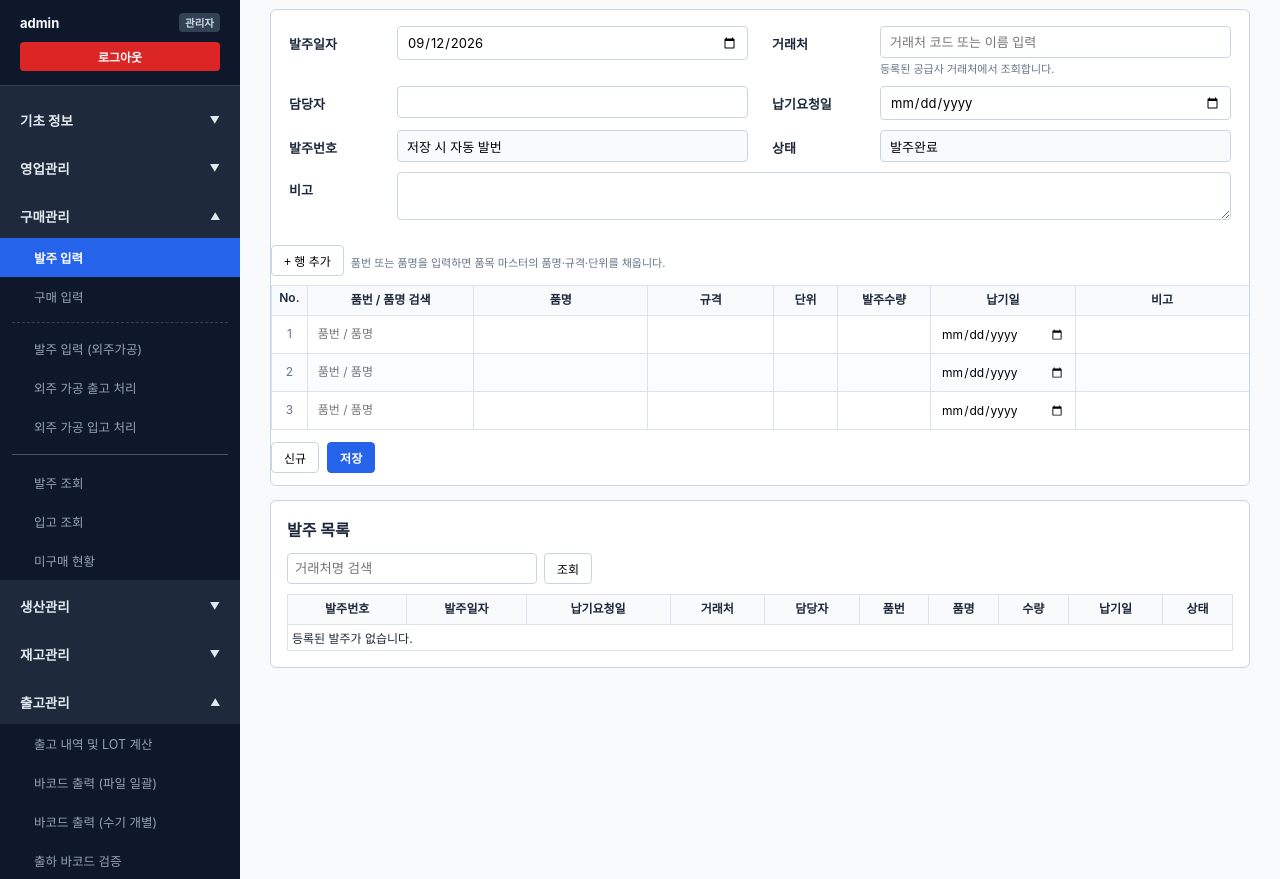
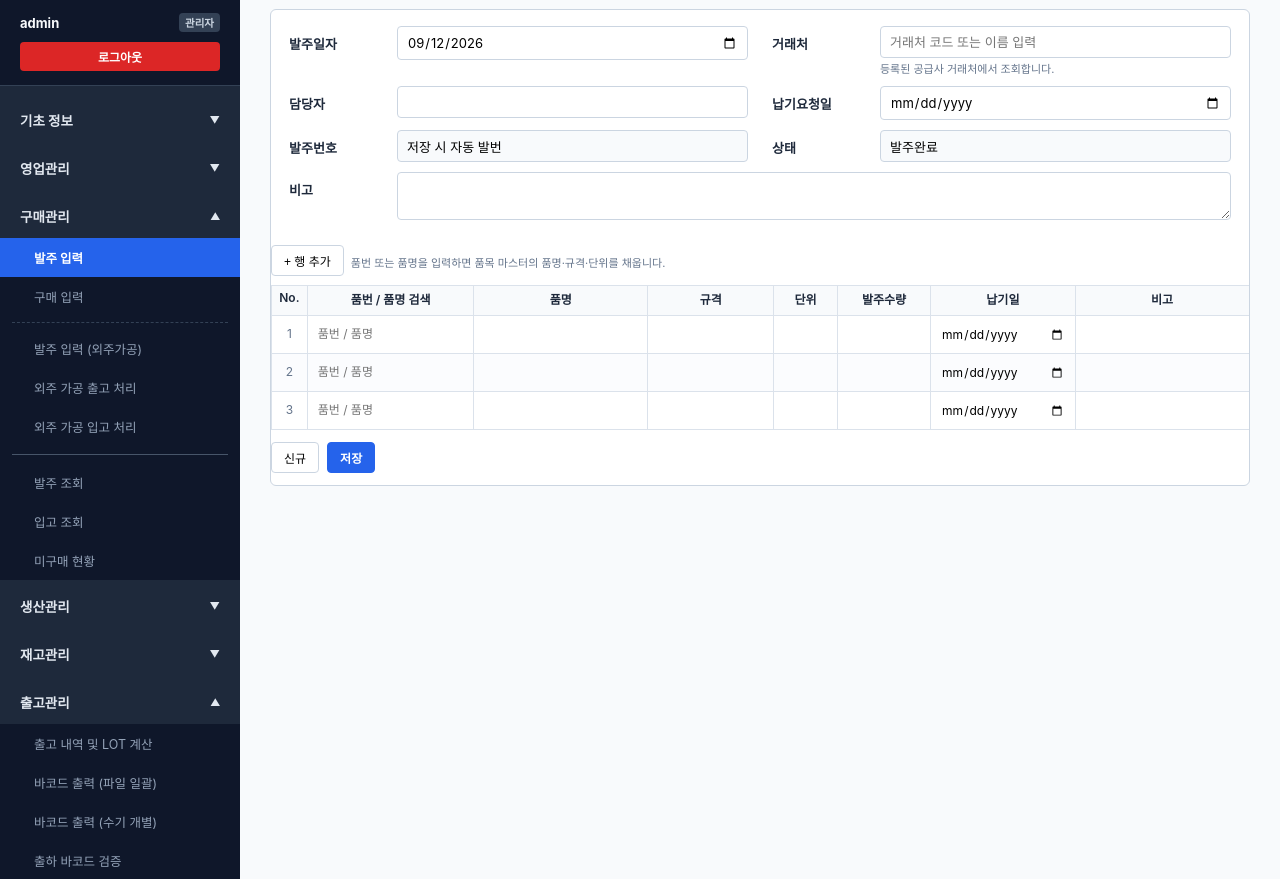
Before and after one commit to genesis03/MES, a FastAPI app: page /purchase/orders in a window 1280 px wide. Shown: the part 62-941 px from the top of the page. Run offline with FastAPI, Linux system fonts and the light colour scheme; data that the repository does not hold is empty.

Commit message:
발주 입력 화면에서 하단 발주 목록 제거

```diff
--- a/static/purchase_orders.js
+++ b/static/purchase_orders.js
@@ -210,37 +210,14 @@
       });
       $('po-number').value = data.po_no;
       message(data.po_no + ' 저장되었습니다. 새 발주는 신규를 누르세요.');
-      loadOrders();
     } catch (error) {
       $('po-save').disabled = false;
-      message(error.message + ' 통신 오류라면 목록에서 저장 여부를 먼저 확인하세요.');
+      message(error.message + ' 통신 오류라면 발주 조회에서 저장 여부를 먼저 확인하세요.');
     } finally { saving = false; }
-  }
-  async function loadOrders() {
-    const body = $('po-list'); body.replaceChildren();
-    try {
-      const supplier = $('po-list-query').value.trim();
-      const data = await request('/api/purchase/orders?' + new URLSearchParams({supplier, limit: '1000'}));
-      if (!data.data.length) {
-        const tr = body.insertRow(); cell(tr, '등록된 발주가 없습니다.').colSpan = 10; return;
-      }
-      data.data.forEach(order => {
-        const tr = body.insertRow();
-        [order.po_no, order.order_date, order.due_date, order.supplier_name, order.manager_name,
-          order.part_no, order.part_name, order.order_qty, order.delivery_date, order.status].forEach(value => cell(tr, value));
-      });
-    } catch (error) {
-      const tr = body.insertRow(); cell(tr, error.message).colSpan = 10;
-    }
   }
   $('po-vendor-query').addEventListener('input', searchVendorSoon);
   $('po-add-row').addEventListener('click', () => addRow().query.focus());
   $('po-new').addEventListener('click', resetOrder);
   $('po-form').addEventListener('submit', saveOrder);
-  $('po-list-search').addEventListener('click', loadOrders);
-  $('po-list-query').addEventListener('keydown', event => {
-    if (event.key === 'Enter') { event.preventDefault(); loadOrders(); }
-  });
   resetOrder();
-  loadOrders();
 })();
--- a/templates/purchase.html
+++ b/templates/purchase.html
@@ -40,11 +40,6 @@
 .po-grid .po-remove { border:0; background:transparent; color:#64748b; cursor:pointer; padding:5px; }
 .po-footer { display:flex; align-items:center; gap:8px; flex-wrap:wrap; padding:12px 0; }
 .po-message { font-size:13px; min-height:18px; }
-.po-history { padding:16px; }
-.po-history h2 { font-size:16px; margin:0 0 12px; }
-.po-history-filter { display:flex; gap:7px; margin-bottom:10px; }
-.po-history-filter input { width:250px; max-width:100%; padding:7px; border:1px solid #cbd5e1; border-radius:4px; }
-.po-history .po-grid { min-width:900px; }
 @media(max-width:750px) { .po-header { grid-template-columns:1fr; } .po-field-wide { grid-column:1; } }
 </style>
 {% endblock %}
@@ -65,7 +60,6 @@
     <div class="po-grid-wrap"><table class="po-grid"><colgroup><col style="width:36px"><col style="width:170px"><col style="width:180px"><col style="width:130px"><col style="width:65px"><col style="width:95px"><col style="width:145px"><col style="width:180px"><col style="width:42px"></colgroup><thead><tr><th>No.</th><th>품번 / 품명 검색</th><th>품명</th><th>규격</th><th>단위</th><th>발주수량</th><th>납기일</th><th>비고</th><th></th></tr></thead><tbody id="po-lines"></tbody></table></div>
     <div class="po-footer"><button class="po-btn" type="button" id="po-new">신규</button><button class="po-btn po-btn-primary" type="submit" id="po-save">저장</button><span id="po-message" class="po-message" role="status"></span></div>
   </form>
-  <section class="po-box po-history"><h2>발주 목록</h2><div class="po-history-filter"><input id="po-list-query" placeholder="거래처명 검색"><button class="po-btn" type="button" id="po-list-search">조회</button></div><div class="po-grid-wrap"><table class="po-grid"><thead><tr><th>발주번호</th><th>발주일자</th><th>납기요청일</th><th>거래처</th><th>담당자</th><th>품번</th><th>품명</th><th>수량</th><th>납기일</th><th>상태</th></tr></thead><tbody id="po-list"></tbody></table></div></section>
 </div>
 {% endblock %}
 {% block extra_script %}<script src="{{ url_for('static', path='purchase_orders.js') }}" defer></script>{% endblock %}
```
